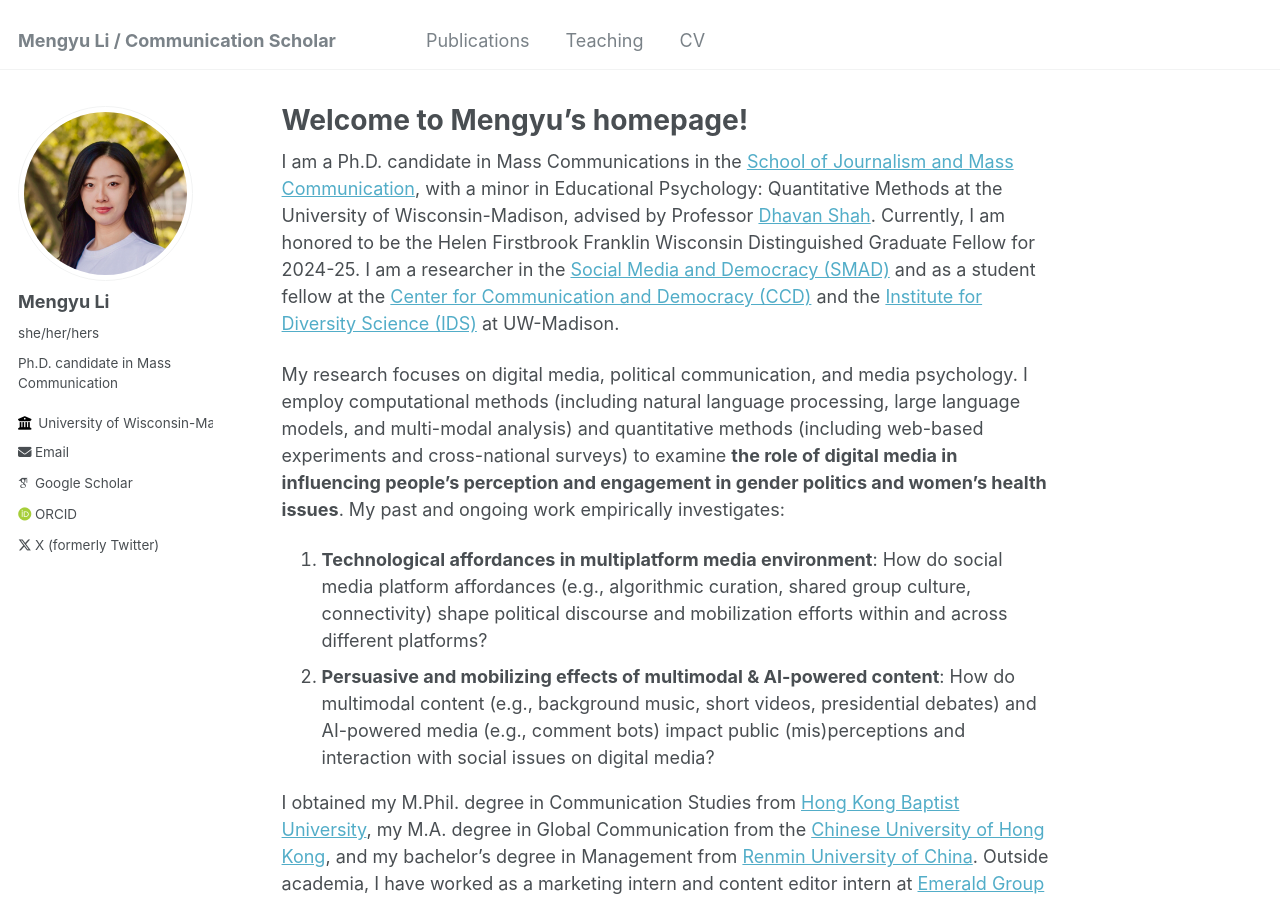
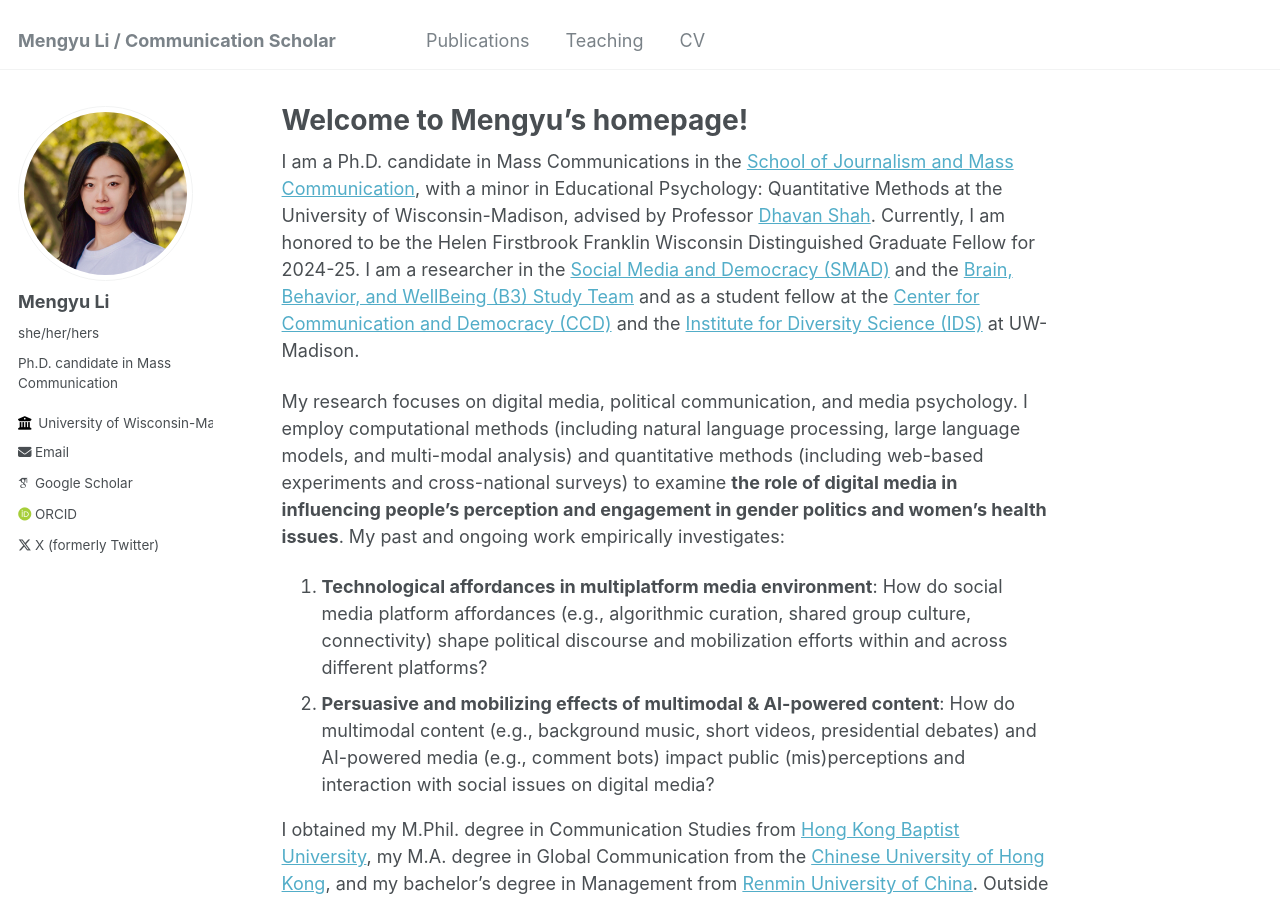
Before and after one commit to im-mengyuli/im-mengyuli.github.io, a Jekyll site: the page built from _pages/about.md, in a window 1280 px wide and 900 px high. Built offline with Jekyll 4.4.1, drawn with Linux system fonts in a browser that asks for light colours; some web fonts are replaced.

Commit message:
Update about.md

```diff
--- a/_pages/about.md
+++ b/_pages/about.md
@@ -7,7 +7,7 @@ redirect_from:
   - /about.html
 ---
 
-I am a Ph.D. candidate in Mass Communications in the [School of Journalism and Mass Communication](https://journalism.wisc.edu/), with a minor in Educational Psychology: Quantitative Methods at the University of Wisconsin-Madison, advised by Professor [Dhavan Shah](https://journalism.wisc.edu/news/staff/dhavan-v-shah/). Currently, I am honored to be the Helen Firstbrook Franklin Wisconsin Distinguished Graduate Fellow for 2024-25. I am a researcher in the [Social Media and Democracy (SMAD)](https://mcrc.journalism.wisc.edu/groups/smad/) and as a student fellow at the [Center for Communication and Democracy (CCD)](https://ccd.journalism.wisc.edu/) and the [Institute for Diversity Science (IDS)](https://ids.wisc.edu/) at UW-Madison.
+I am a Ph.D. candidate in Mass Communications in the [School of Journalism and Mass Communication](https://journalism.wisc.edu/), with a minor in Educational Psychology: Quantitative Methods at the University of Wisconsin-Madison, advised by Professor [Dhavan Shah](https://journalism.wisc.edu/news/staff/dhavan-v-shah/). Currently, I am honored to be the Helen Firstbrook Franklin Wisconsin Distinguished Graduate Fellow for 2024-25. I am a researcher in the [Social Media and Democracy (SMAD)](https://mcrc.journalism.wisc.edu/groups/smad/) and the [Brain, Behavior, and WellBeing (B3) Study Team](https://b3study.org/) and as a student fellow at the [Center for Communication and Democracy (CCD)](https://ccd.journalism.wisc.edu/) and the [Institute for Diversity Science (IDS)](https://ids.wisc.edu/) at UW-Madison.
 
 My research focuses on digital media, political communication, and media psychology. I employ computational methods (including natural language processing, large language models, and multi-modal analysis) and quantitative methods (including web-based experiments and cross-national surveys) to examine <b>the role of digital media in influencing people’s perception and engagement in gender politics and women’s health issues</b>. My past and ongoing work empirically investigates:
 
```
